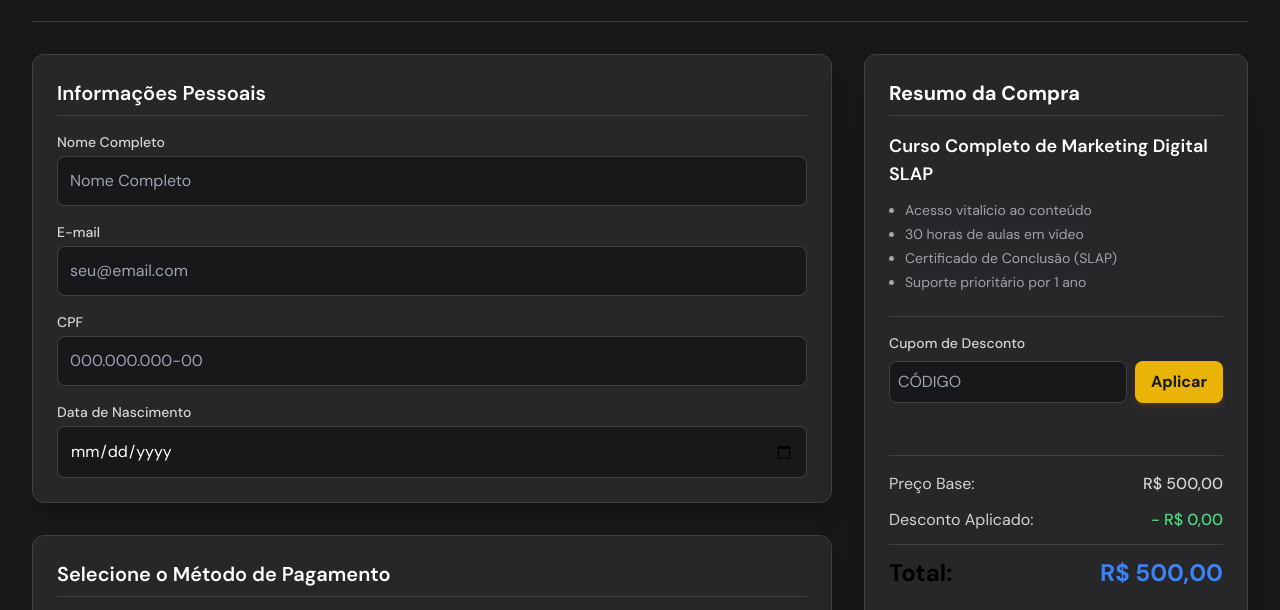
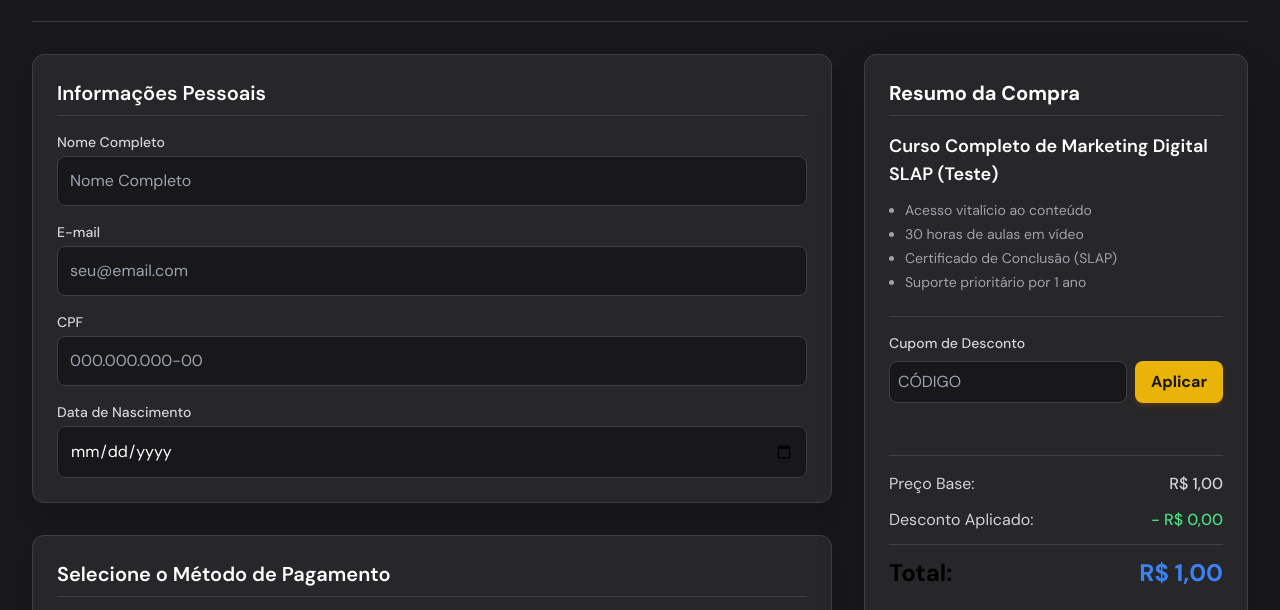
Before and after one commit to teacheraleff/pgtoslap, a plain HTML site: page index.html in a window 1280 px wide. Shown: the part 183-793 px from the top of the page. Drawn offline with nearby package versions, Linux system fonts and the light colour scheme.

Commit message:
Update index.html

```diff
--- a/index.html
+++ b/index.html
@@ -203,8 +203,9 @@
 
     <script>
         // --- DADOS DO PRODUTO E CUPONS (HARDCODED) ---
-        const originalPrice = 500.00;
-        const productName = "Curso Completo de Marketing Digital SLAP";
+        // VALOR DO PRODUTO AJUSTADO PARA R$ 1,00 PARA TESTES FÁCEIS
+        const originalPrice = 1.00;
+        const productName = "Curso Completo de Marketing Digital SLAP (Teste)";
         const productFeatures = [
             "Acesso vitalício ao conteúdo",
             "30 horas de aulas em vídeo",
@@ -215,8 +216,9 @@
         // Cupons agora estão dentro do código para simplicidade
         const COUPON_DATA = {
             'SLAP10': { type: 'percentage', value: 0.10, description: '10% de desconto!' },
+            // Cupom para zerar o preço, se necessário
             'SLAPFREE': { type: 'fixed', value: 100.00, description: 'R$ 100,00 de desconto fixo!' },
-            'PROMO50': { type: 'fixed', value: 50.00, description: 'R$ 50,00 de desconto adicional!' },
+            'PROMO50': { type: 'fixed', value: 0.50, description: 'R$ 0,50 de desconto adicional!' },
         };
 
         // ENDPOINT PARA SEU SERVIDOR SEGURO (Netlify Function)
@@ -398,6 +400,7 @@
             });
 
             const couponCode = document.getElementById('coupon-input').value.toUpperCase().trim();
+            // Garante que o valor enviado é pelo menos 0.01 se o preço final for zero ou negativo (requisito do Asaas)
             const valueToSend = finalPrice > 0 ? finalPrice : 0.01;
 
             // --- 2. MONTA O PAYLOAD COMPLETO PARA O BACKEND ---
```
